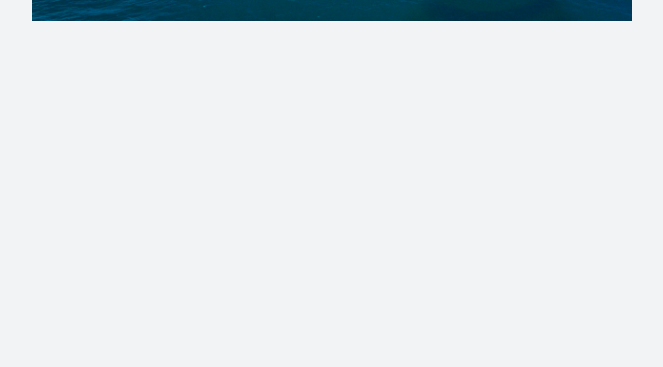
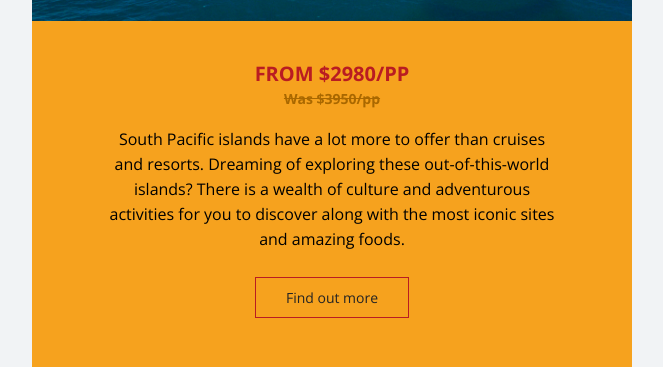
Before and after one commit to LucasPerrotaRoriz/Travel-Promotional-Email-01, a plain HTML site: page index.html in a window 1280 px wide. Shown: the part 639-1006 px from the top of the page, without its empty margins (308-971 px from the left). Before the commit the page ends 800 px from the top, so only its background shows below. Drawn offline with nearby package versions, Linux system fonts and the light colour scheme.

Commit message:
Info section

```diff
--- a/index.html
+++ b/index.html
@@ -37,7 +37,7 @@
     <!-- insert web font reference, eg: <link href='https://fonts.googleapis.com/css?family=Roboto:400,700' rel='stylesheet' type='text/css'> -->
     <link rel="preconnect" href="https://fonts.googleapis.com">
     <link rel="preconnect" href="https://fonts.gstatic.com" crossorigin>
-    <link href="https://fonts.googleapis.com/css2?family=Montserrat:wght@300;400;500;600&family=Open+Sans:wght@300;400;500;600&display=swap" rel="stylesheet">
+    <link href="https://fonts.googleapis.com/css2?family=Montserrat:wght@300;400;500;600&family=Open+Sans:wght@300;400;500;600;700&display=swap" rel="stylesheet">
     <!--<![endif]-->
 
     <!-- Web Font / @font-face : END -->
@@ -348,6 +348,60 @@
                     </td>
                 </tr>
                 <!-- Email Home : END -->
+
+                <!-- Email Info : BEGIN -->
+                <tr>
+                    <td style="background-color: #F6A21E;">
+                        <table role="presentation" cellpadding="0" cellspacing="0" border="0" width="100%">
+                             <!-- Clear Spacer : BEGIN -->
+                            <tr>
+                                <td aria-hidden="true" height="40" style="font-size: 0px; line-height: 0px;">
+                                    &nbsp;
+                                </td>
+                            </tr>
+                            <!-- Clear Spacer : END -->
+                            <tr>
+                                <td align="center" style="font-family: 'Open Sans', 'Helvetica Neue', Helvetica, Arial, 'Lucida Grande', sans-serif; font-size: 16px; line-height: 25px;
+                                padding-left: 10px; padding-right: 10px;">
+                                    <h2 style="font-size: 20px; font-weight: 700; text-transform: uppercase; margin: 0; color: #B91C22;">
+                                        From $2980/pp
+                                    </h2>
+                                    <span style="font-size: 14px; font-weight: bold; text-decoration: line-through; color: #a96800;">Was $3950/pp</span>
+                                    <p style="max-width: 450px;">
+                                        South Pacific islands have a lot more to offer than cruises and resorts.
+                                        Dreaming of exploring these out-of-this-world islands? There is a wealth of culture
+                                        and adventurous activities for you to discover along with the most iconic sites and amazing foods.
+                                    </p>
+
+                                </td>
+                            </tr>
+                            <tr>
+                                <td style="padding-top: 20px; padding-bottom: 20px;">
+                                    <table role="presentation" cellpadding="0" cellspacing="0" border="0" style="margin: auto;">
+                                        <tr>
+                                            <td style="background-color: #F6A21E;">
+                                                <a href="#" style="font-family: 'Open Sans', 'Helvetica Neue', Helvetica, Arial, 'Lucida Grande', sans-serif; font-size: 14px; background-color: #F6A21E;
+                                                color: #242424; border: 1px solid #B91C22; padding-top: 10px; padding-bottom: 10px; padding-left: 30px; padding-right: 30px;">
+                                                    Find out more
+                                                </a>
+                                            </td>
+                                        </tr>
+                                    </table>
+                                </td>
+                            </tr>
+                            <!-- Clear Spacer : BEGIN -->
+                            <tr>
+                                <td aria-hidden="true" height="40" style="font-size: 0px; line-height: 0px;">
+                                    &nbsp;
+                                </td>
+                            </tr>
+                            <!-- Clear Spacer : END -->
+                        </table>
+                    </td>
+                </tr>
+                <!-- Email Info : END -->
+
+
             </table>
             <!-- Email Body : END -->
 
```
